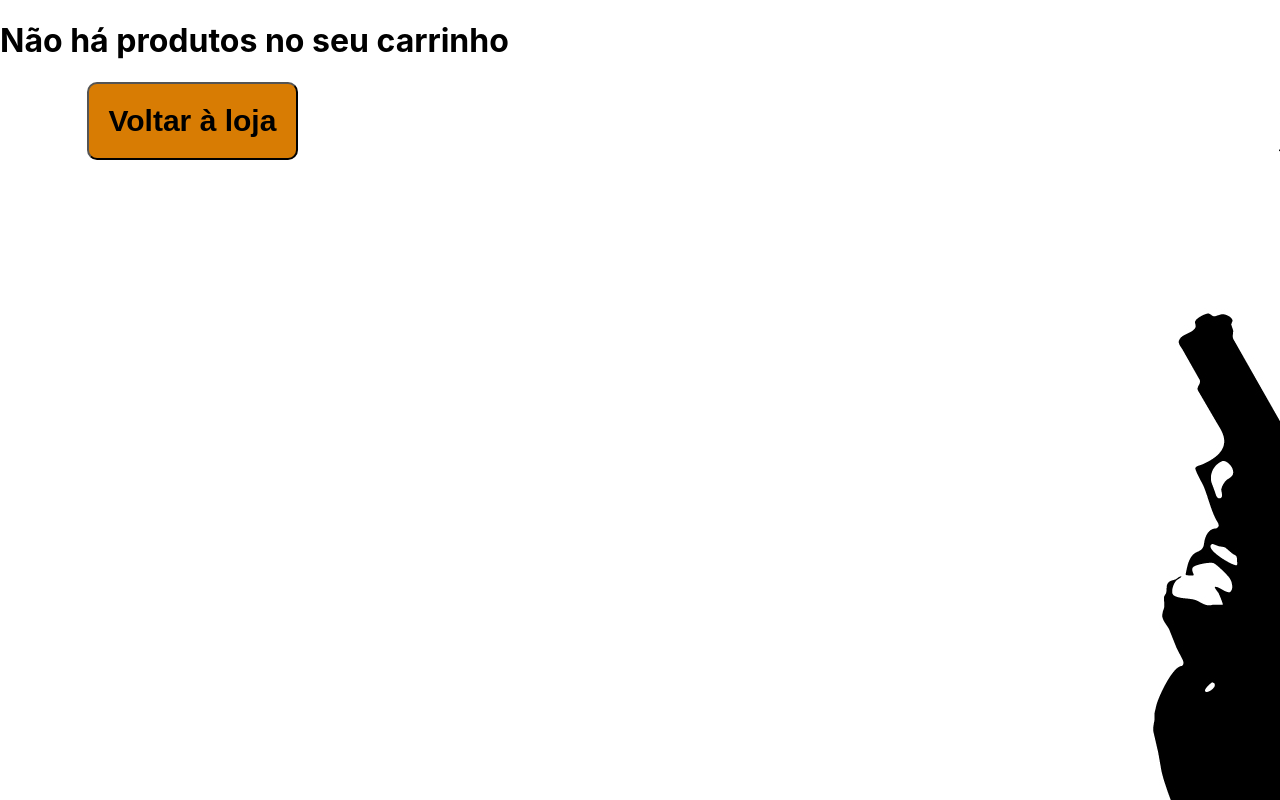
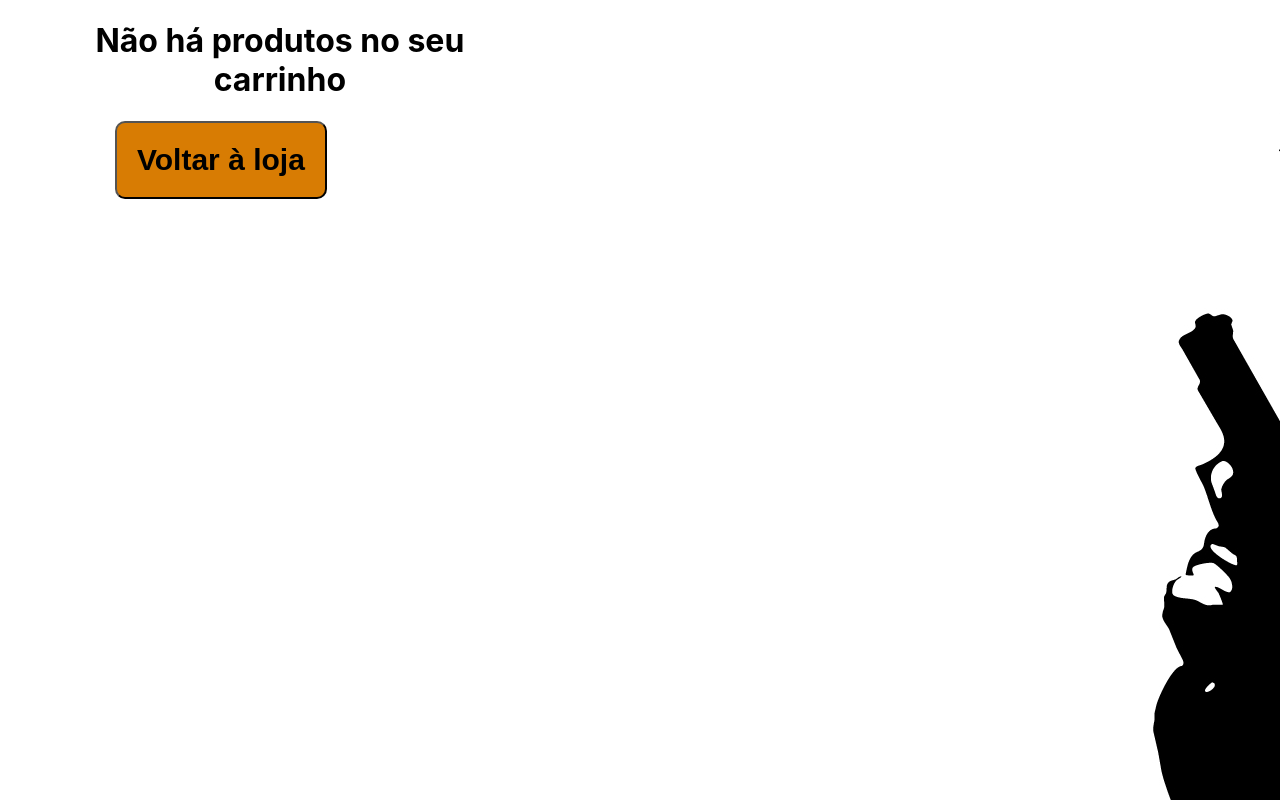
Before and after one commit to SamuelPPlab/Mix-Games, a React (Create React App) app: page /checkout in a window 1280 px wide. Built offline with nearby package versions, Linux system fonts and the light colour scheme.

Commit message:
Resovido o posicionamento do botão na tela do carrinho.

```diff
--- a/src/components/CheckoutTable.jsx
+++ b/src/components/CheckoutTable.jsx
@@ -34,7 +34,7 @@ const CheckoutTable = ({ products, setProducts }) => {
 
   return(
     <div id="tableContainer">
-      <table>
+      <table style={{ width: '60vw' }}>
         <thead>
           <tr>
             <th className="tableHeading">Produto</th>
@@ -55,10 +55,10 @@ const CheckoutTable = ({ products, setProducts }) => {
         </tbody>
       </table>
       <div>
-        <h3 style={{ position: 'relative', left: '430px', fontSize: '2em',  }}>Total: R$ {`${total[0]},${total[1]}`}</h3>
-        <div style={{ width: '60%', display: 'flex', justifyContent: 'space-evenly' }}>
-          <Button {...buyButonProps} onClick={handlePurchaseClick} />
-        </div>
+        <h3 style={{ position: 'relative', textAlign: 'end', fontSize: '2em', width: '50vw' }}>Total: R$ {`${total[0]},${total[1]}`}</h3>
+      </div>
+      <div style={{ width: '60%', display: 'flex', marginTop: '40px', marginLeft: '140px' }}>
+        <Button {...buyButonProps} onClick={handlePurchaseClick} />
       </div>
     </div>
   );
--- a/src/css/styles.css
+++ b/src/css/styles.css
@@ -208,6 +208,7 @@ th {
   font-weight: 800;
   display: flex;
   justify-content: flex-start;
+  text-align: center;
 }
 
 #tableContainer {
@@ -215,7 +216,7 @@ th {
 }
 
 #mix-back-to-shopping {
-  margin-left: 17%;
+  margin-left: 115px;
 }
 
 #login-form-container {
--- a/src/pages/Cart.jsx
+++ b/src/pages/Cart.jsx
@@ -34,10 +34,12 @@ const Cart = () => {
       </div>
       {
         products.length === 0 && <div>
-          <h1>Não há produtos no seu carrinho</h1>
+          <h1 style={{ textAlign: 'center', marginLeft: '10%' }}>Não há produtos no seu carrinho</h1>
         </div>
       }
-      <Button {...backToShoppingProps} />
+      <div style={{ width: '100%', display: 'flex', justifyContent: 'flex-start' }}>
+        <Button {...backToShoppingProps} />
+      </div>
       </div>
     </div>
   );
```
